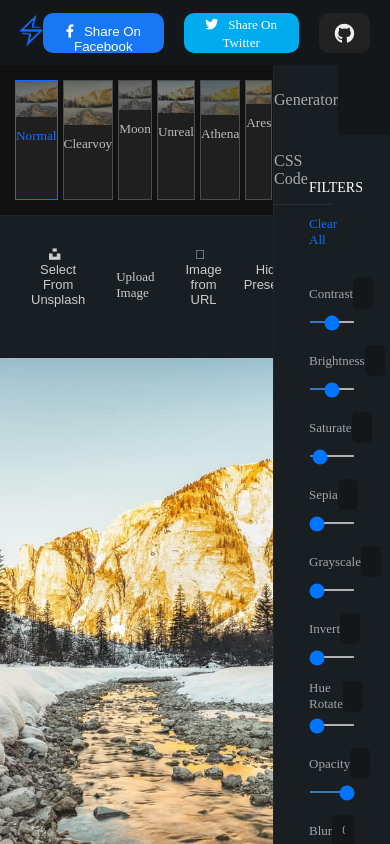
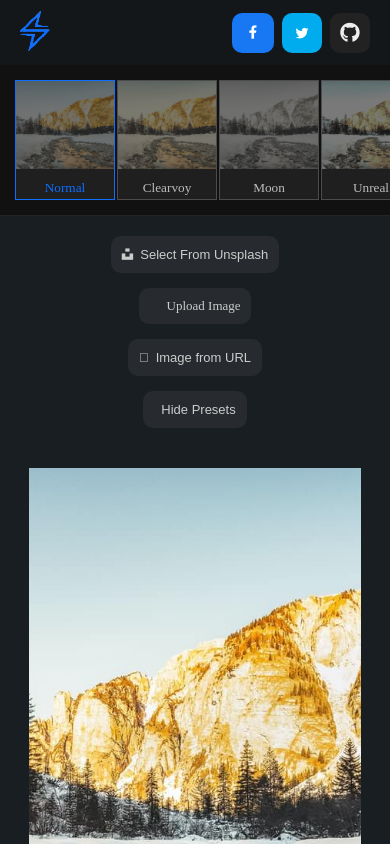
Before and after one commit to urielbitton/electrify-app, a Next.js app: page /photo-filter in a window 390 px wide. Shown: the top 844 px of the page. Built offline with nearby package versions, Linux system fonts and the light colour scheme.

Commit message:
responsive + swiper features

```diff
--- a/components/Filters/FilterWindow.js
+++ b/components/Filters/FilterWindow.js
@@ -7,6 +7,7 @@ import { resetFilters } from "./resetFilters"
 import AppModal from "../UI/AppModal"
 import { getUnsplashImages } from "../../services/unsplashServices"
 import { imgs } from '../../pages/api/unplashImgs'
+import Swiper from "../Layout/Swiper"
 
 export default function FilterWindow(props) {
 
@@ -93,9 +94,11 @@ export default function FilterWindow(props) {
 
   return (
     <div className={styles.filterWindow}>
-      <div className={`${styles.presetsContainer} ${closePresets ? styles.closed : ""}`}>
-        {filterPresetsRender}
-      </div>
+      <Swiper className={styles.presetsSwiper}>
+        <div className={`${styles.presetsContainer} ${closePresets ? styles.closed : ""}`}>
+          {filterPresetsRender}
+        </div>
+      </Swiper>
       <div className={styles.filterPreview}>
         <div className={styles.previewTools}>
           <div>
--- a/components/Filters/TopBar.js
+++ b/components/Filters/TopBar.js
@@ -26,14 +26,14 @@ export default function TopBar() {
           url="https://electrify-app.vercel.app/photo-filter"
           quote="CSS Filters for web designers"
         >
-          <button className={styles['fb-btn']}><i className="fab fa-facebook-f"></i>Share On Facebook</button>
+          <button className={styles['fb-btn']}><i className="fab fa-facebook-f"></i><span>Share On Facebook</span></button>
         </FacebookShareButton>
         <div className={styles['twitter-btn']}>
           <TwitterShareButton
             title="Check out the ultimate css filter tool fr web designers"
             url="https://electrify-app.vercel.app/photo-filter"
           >
-            <span><i className="fab fa-twitter"></i>Share On Twitter</span>
+            <span><i className="fab fa-twitter"></i><span>Share On Twitter</span></span>
           </TwitterShareButton>
         </div>
         <Link href="https://github.com/urielbitton">
--- a/components/Home/HomeCard.module.css
+++ b/components/Home/HomeCard.module.css
@@ -46,3 +46,9 @@
   opacity: 0;
   transition: all 0.4s;
 }
+
+@media (max-width: 450px) {
+  .HomeCard {
+    width: 90%;
+  }
+}
--- /dev/null
+++ b/components/Layout/Swiper.js
@@ -0,0 +1,44 @@
+import React, { useRef, useState } from 'react'
+import styles from './Swiper.module.css'
+
+export default function Swiper({children, className}) {
+
+  const [isDown, setIsDown] = useState(true)
+  const [active, setActive] = useState(false)
+  const [startX, setStartX] = useState(null)
+  const [scrollLeft, setScrollLeft] = useState(null)
+  const swiperRef = useRef()
+
+  const executeMove = (e) => {
+    if(isDown) {
+      e.preventDefault();
+      const x = e.pageX - swiperRef.current.offsetLeft;
+      const walk = (x - startX) * 0.6;
+      swiperRef.current.scrollLeft = scrollLeft - walk;
+    }
+  }
+
+  return (
+    <div
+      className={`${styles.swiper} ${className} ${active ? styles.active : ""}`}
+      onMouseDown={(e) => {
+        setIsDown(true)
+        setActive(true)
+        setStartX(e.pageX - swiperRef.current.offsetLeft)
+        setScrollLeft(swiperRef.current.scrollLeft);
+      }}
+      onMouseLeave={(e) => {
+        setIsDown(false)
+        setActive(false)
+      }}
+      onMouseUp={(e) => {
+        setIsDown(false)
+        setActive(false)
+      }}
+      onMouseMove={(e) => executeMove(e)}
+      ref={swiperRef}
+    >
+      {children}
+    </div>
+  )
+}
--- /dev/null
+++ b/components/Layout/Swiper.module.css
@@ -0,0 +1,11 @@
+.swiper {
+  will-change: transform;
+  user-select: none;
+  overflow-x: hidden;
+}
+.swiper.active {
+  cursor: grabbing;
+}
+.swiper::-webkit-scrollbar {
+  display: none;
+}
--- a/config/index.js
+++ b/config/index.js
@@ -1,3 +1,3 @@
 const dev = process.env.NODE_ENV  !== "production"
 
-export const server = dev ? 'http://localhost:3000' : 'https://electrify-app-pmo4yckvv-urielbitton.vercel.app'
+export const server = dev ? 'http://localhost:3000' : 'https://electrify-app.vercel.app'
--- a/package.json
+++ b/package.json
@@ -12,8 +12,7 @@
     "next": "12.0.7",
     "react": "17.0.2",
     "react-dom": "17.0.2",
-    "react-share": "^4.4.0",
-    "swiper": "^7.4.1"
+    "react-share": "^4.4.0"
   },
   "devDependencies": {
     "eslint": "8.5.0",
--- a/pages/photo-filter/PhotoFilter.module.css
+++ b/pages/photo-filter/PhotoFilter.module.css
@@ -72,7 +72,8 @@
   display: flex;
   align-items: center;
   justify-content: flex-start;
-  gap: 5px;
+  gap: 2px;
+  width: 100%;
   overflow: hidden;
   padding: 15px;
   border-bottom: 1px solid rgba(255,255,255,0.08);
@@ -94,7 +95,8 @@
   border: 1px solid rgba(255,255,255,0.2);
   transition: all 0.3s;
   cursor: pointer;
-  background: rgba(255,255,255,0.06)
+  background: rgba(255,255,255,0.06);
+  user-select: none;
 }
 .filterPreset:hover {
   border-color: rgba(255,255,255,0.5);
@@ -223,12 +225,6 @@
   display: flex;
   flex-direction: column;
 }
-.generator {
-
-}
-.cssCode {
-
-}
 .filtersSection {
   display: flex;
   flex-direction: column;
@@ -326,3 +322,80 @@
 .unsplashGrid .unsplashImg:hover {
   opacity: 0.85;
 }
+
+@media (max-width: 1500px) {
+  .presetsContainer {
+    width: 1520px;
+  }
+}
+
+@media (max-width: 1200px) {
+  .filterApp {
+    display: flex;
+    flex-direction: column;
+    height: auto;
+  }
+}
+
+@media (max-width: 770px) {
+  .previewContainer {
+    width: 95%;
+    min-height: 600px;
+  }
+  .previewContainer span {
+    height: 100%!important;
+  }
+  .previewFooter button {
+    display: none;
+  }
+  .filterSidebar {
+    width: 95%;
+    margin: auto;
+    border: none;
+  }
+  .previewTools {
+    width: 95%;
+    flex-direction: column;
+    gap: 15px;
+  }
+  .previewTools > div {
+    flex-direction: column;
+    gap: 15px;
+  }
+  .previewTools button,
+  .previewTools label {
+    background: rgba(255,255,255,0.06);
+  }
+}
+
+@media (max-width: 550px) {
+  .twitter-btn,
+  .fb-btn {
+    width: 40px;
+    display: flex;
+    align-items: center;
+    justify-content: center;
+  }
+  .twitter-btn span > span {
+    display: none;
+  }
+  .topBar button i {
+    margin: 0;
+  }
+  .fb-btn span {
+    display: none;
+  }
+  .fb-btn button i {
+    margin: 0;
+  }
+  .topBar .github-btn {
+    width: 40px;
+    height: 40px;
+    display: flex;
+    justify-content: center;
+    align-items: center;
+  }
+  .topBar .socialContainer {
+    gap: 8px;
+  }
+}
--- a/styles/globals.css
+++ b/styles/globals.css
@@ -121,40 +121,6 @@ hr {
   cursor: auto;
 }
 
-.error-boundary {
-  width: 100%;
-  height: 100vh;
-  display: flex;
-  justify-content: center;
-  align-items: center;
-  flex-direction: column;
-}
-.error-boundary h1 {
-  font-size: 40px;
-  color: #111;
-}
-.error-boundary h6 {
-  font-size: 14px;
-  color: #555;
-  margin-bottom: 40px;
-}
-.error-boundary img {
-  width: 500px;
-}
-.error-boundary button {
-  padding: 15px 25px;
-  font-size: 16px;
-  color: #fff;
-  background: var(--color);
-}
-.error-boundary button:hover {
-  filter: brightness(110%);
-  box-shadow: 0 6px 10px #0088ff2f;
-}
-.error-boundary button i {
-  margin-right: 8px;
-}
-
 .main-app {
   background: var(--dark2);
   min-height: 100vh;
```
Also changed, not shown: pages/home/HomePage.module.css (+16 -0 lines), 1 other file (tests, documents, lock files or other folders).
